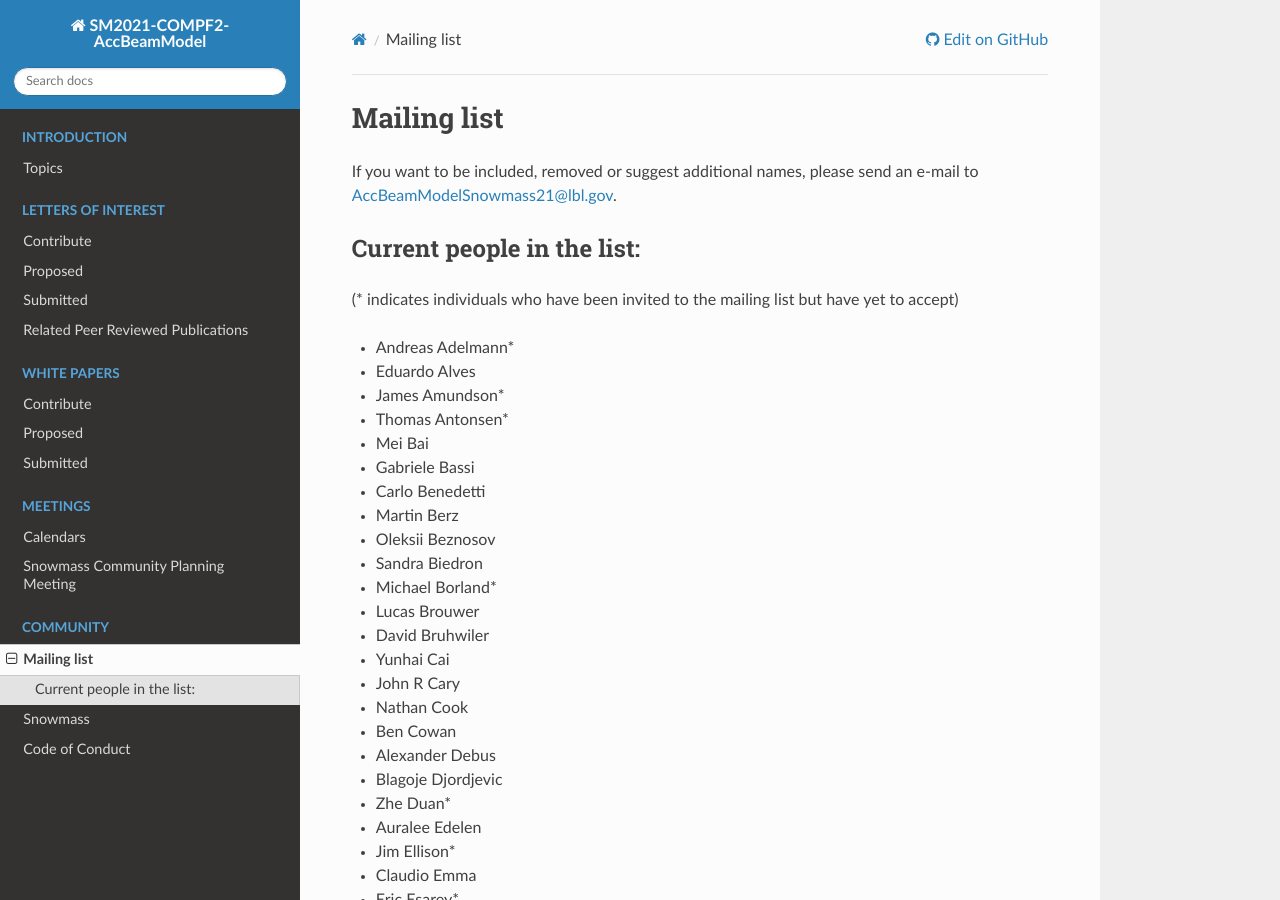
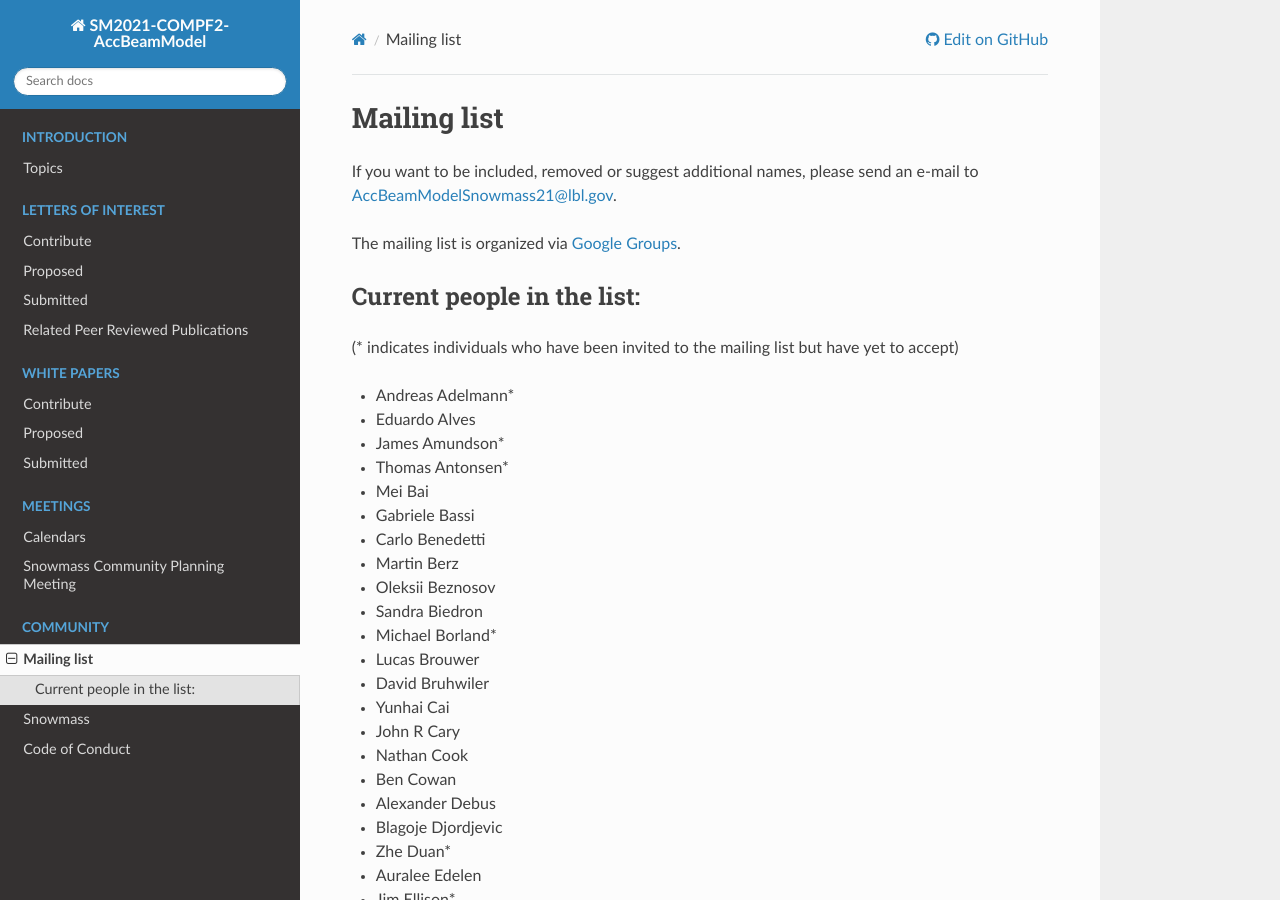
Before and after one commit to snowmass-compf2-accbeammodel/snowmass-compf2-accbeammodel.github.io, a Sphinx documentation site: the page built from docs/source/community/contact.rst, in a window 1280 px wide and 900 px high. Built offline with Sphinx 7.4.7 and the Read the Docs theme 2.0.0, drawn with Linux system fonts in a browser that asks for light colours.

Commit message:
Mailing List: Update + Link (#22)
Add Nikita.

Add a link to google groups, so people can request membership directly.

```diff
--- a/docs/source/community/contact.rst
+++ b/docs/source/community/contact.rst
@@ -4,6 +4,8 @@ Mailing list
 ============
 
 If you want to be included, removed or suggest additional names, please send an e-mail to AccBeamModelSnowmass21@lbl.gov.
+
+The mailing list is organized via `Google Groups <https://groups.google.com/a/lbl.gov/g/AccBeamModelSnowmass21>`__.
 
 Current people in the list:
 ---------------------------
```
Also changed, not shown: other parts of docs/source/community/contact.rst (+1 -0 lines).
